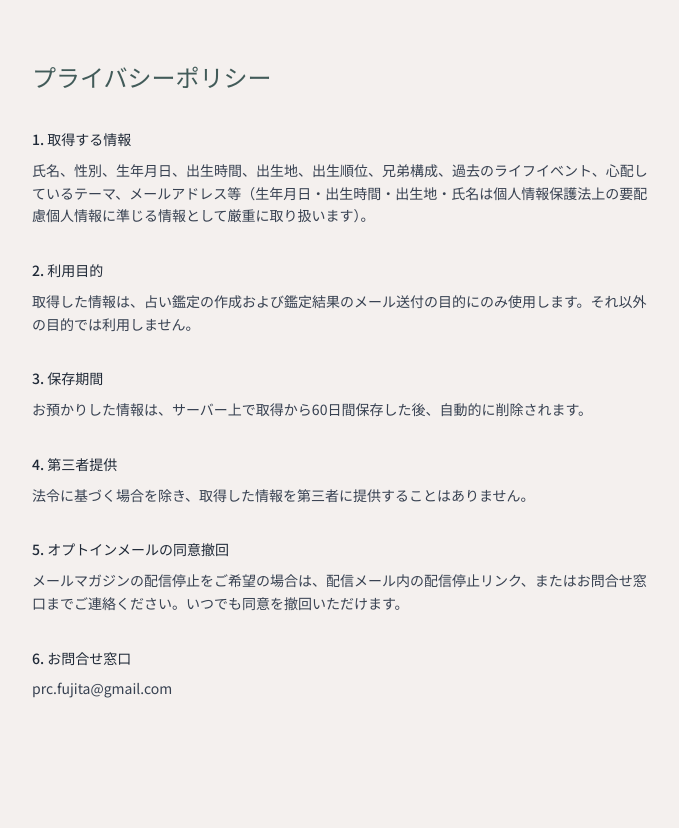
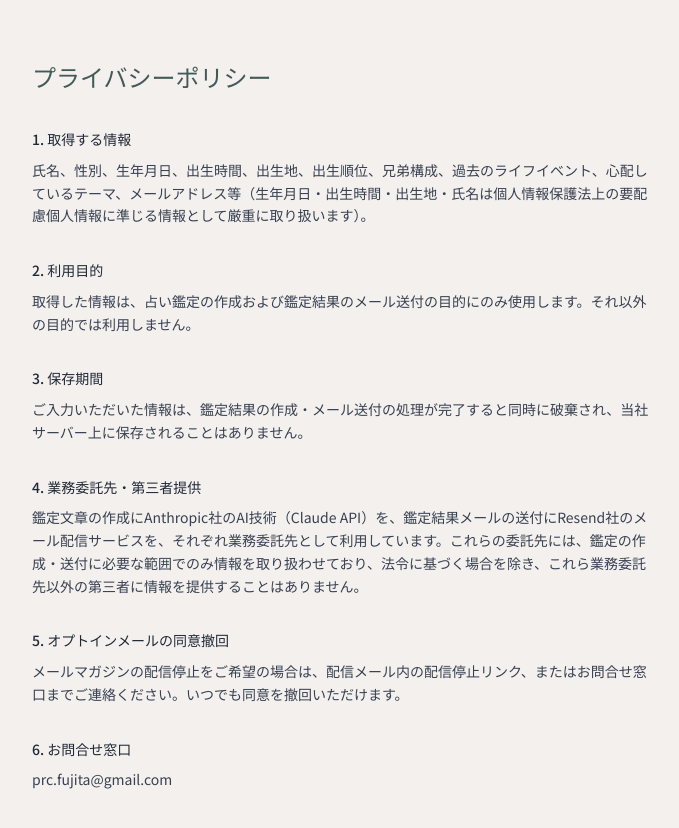
Before and after one commit to fujita0712/jinen-nenpyo, a Next.js app: page /legal/privacy in a window 1280 px wide. Shown: the top 828 px of the page, without its empty margins (296-975 px from the left). Before the commit the page ends 800 px from the top, so only its background shows below. Built offline with nearby package versions, Linux system fonts and the light colour scheme; no server answers.

Commit message:
Fix inaccurate data-retention wording and add OGP share image

```diff
--- a/app/layout.tsx
+++ b/app/layout.tsx
@@ -33,12 +33,14 @@ export const metadata: Metadata = {
     siteName: "人生年表",
     locale: "ja_JP",
     type: "website",
+    images: [{ url: "/og-image.png", width: 1200, height: 630 }],
   },
   twitter: {
-    card: "summary",
+    card: "summary_large_image",
     title: "人生年表",
     description:
       "西洋占星術・数秘術・タロット・四柱推命を統合し、あなたの過去と未来20年を年表にしてお届けします。",
+    images: ["/og-image.png"],
   },
 };
 
--- a/app/legal/privacy/page.tsx
+++ b/app/legal/privacy/page.tsx
@@ -17,12 +17,16 @@ export default function PrivacyPage() {
 
       <section>
         <h2 className="font-medium text-gray-800 mb-2">3. 保存期間</h2>
-        <p>お預かりした情報は、サーバー上で取得から60日間保存した後、自動的に削除されます。</p>
+        <p>
+          ご入力いただいた情報は、鑑定結果の作成・メール送付の処理が完了すると同時に破棄され、当社サーバー上に保存されることはありません。
+        </p>
       </section>
 
       <section>
-        <h2 className="font-medium text-gray-800 mb-2">4. 第三者提供</h2>
-        <p>法令に基づく場合を除き、取得した情報を第三者に提供することはありません。</p>
+        <h2 className="font-medium text-gray-800 mb-2">4. 業務委託先・第三者提供</h2>
+        <p>
+          鑑定文章の作成にAnthropic社のAI技術（Claude API）を、鑑定結果メールの送付にResend社のメール配信サービスを、それぞれ業務委託先として利用しています。これらの委託先には、鑑定の作成・送付に必要な範囲でのみ情報を取り扱わせており、法令に基づく場合を除き、これら業務委託先以外の第三者に情報を提供することはありません。
+        </p>
       </section>
 
       <section>
--- a/components/FAQ.tsx
+++ b/components/FAQ.tsx
@@ -5,7 +5,7 @@ const FAQS = [
   },
   {
     q: "個人情報はどう扱われますか？",
-    a: "生年月日・出生時間・出生地などは鑑定の作成とメール送付の目的にのみ使用し、サーバー上では60日で自動的に削除されます。詳細はプライバシーポリシーをご確認ください。",
+    a: "生年月日・出生時間・出生地などは鑑定の作成とメール送付の目的にのみ使用し、サーバーに保存することはありません。詳細はプライバシーポリシーをご確認ください。",
   },
   {
     q: "返品はできますか？",
--- a/components/Hero.tsx
+++ b/components/Hero.tsx
@@ -21,7 +21,7 @@ export default function Hero() {
       </Link>
       <div className="mt-6 text-sm text-gray-500 space-y-1">
         <p>・氏名・生年月日・出生時間の入力は約90秒</p>
-        <p>・お預かりした情報は60日間で自動削除されます</p>
+        <p>・入力情報は鑑定の作成・送付にのみ使用し、サーバーに保存されません</p>
       </div>
     </section>
   );
```
Also changed, not shown: public/og-image.png (added).
